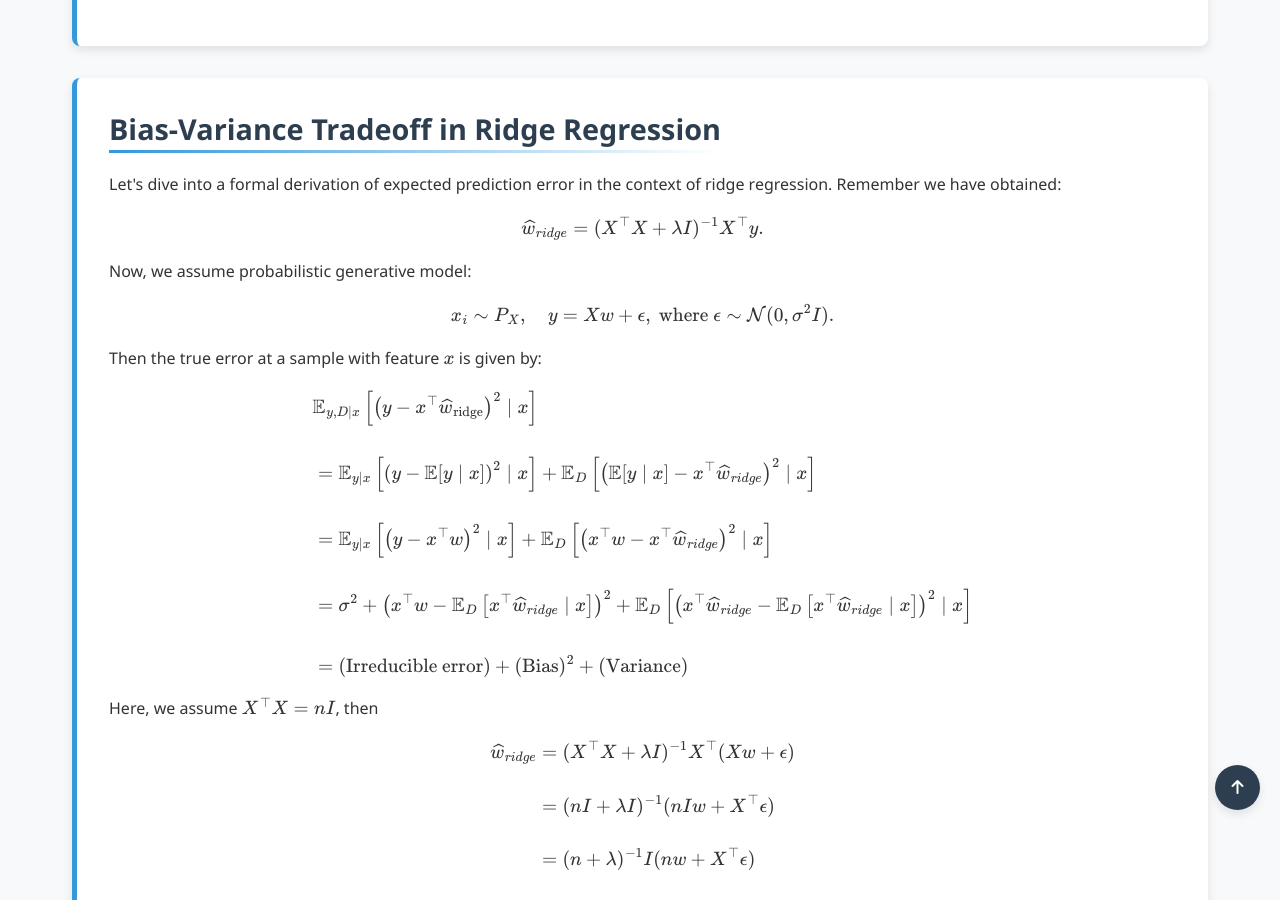
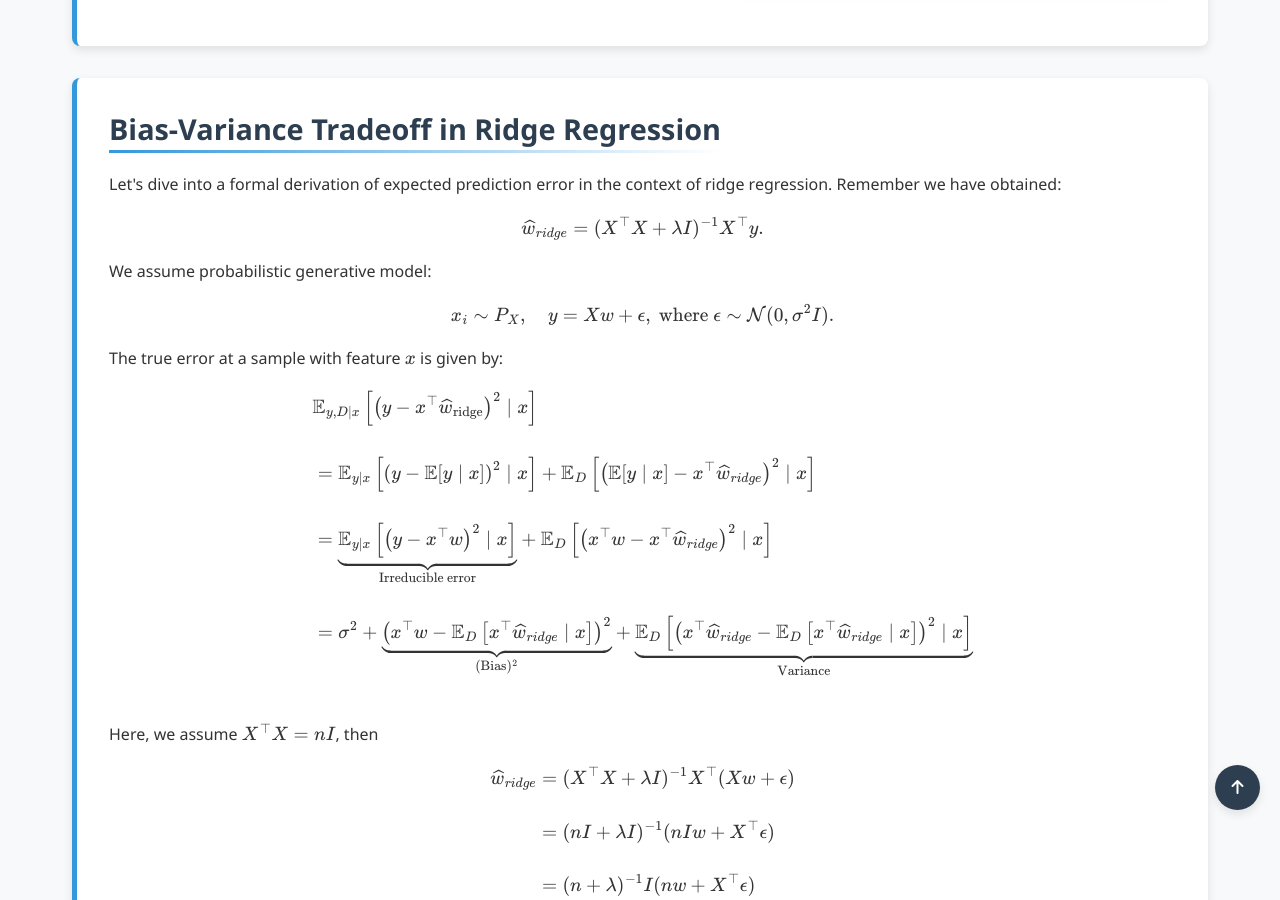
Before and after one commit to Yusukey01/yusukey01.github.io, a Jekyll site: the page built from Mathematics/Machine_learning/regression.html, in a window 1280 px wide and 900 px high, scrolled down 5755 px. Built offline with Jekyll 4.4.1, drawn with Linux system fonts in a browser that asks for light colours.

Commit message:
bias-variance tradeoff

```diff
--- a/Mathematics/Machine_learning/regression.html
+++ b/Mathematics/Machine_learning/regression.html
@@ -163,11 +163,11 @@ uses_python: false
                     \[
                     \widehat{w}_{ridge} = (X^\top X + \lambda I)^{-1}X^\top y.
                     \]
-                    Now, we assume probabilistic generative model:
+                    We assume probabilistic generative model:
                     \[
                     x_i \sim P_X, \quad y = Xw + \epsilon, \text{ where } \epsilon \sim \mathcal{N}(0, \sigma^2 I).
                     \]
-                    Then the true error at a sample with feature \(x\) is given by:
+                    The true error at a sample with feature \(x\) is given by:
                     \[
                     \begin{align*}
                     &\mathbb{E}_{y, D  \mid x} \left[ \left(y - x^\top \widehat{w}_{\text{ridge}} \right)^2 \mid x \right] \\\\
@@ -175,13 +175,12 @@ uses_python: false
                     &= \mathbb{E}_{y \mid x} \left[ \left(y - \mathbb{E}[y \mid x] \right)^2 \mid  x \right]
                         + \mathbb{E}_D \left[ \left( \mathbb{E}[y \mid  x]  -x^\top \widehat{w}_{ridge} \right)^2  \mid x  \right] \\\\
 
-                    &= \mathbb{E}_{y \mid x} \left[ \left(y - x^\top w \right)^2 \mid x \right]
+                    &= \underbrace{ \mathbb{E}_{y \mid x} \left[ \left(y - x^\top w \right)^2 \mid x \right] }_{\text{Irreducible error}}
                         + \mathbb{E}_D \left[ \left(x^\top w - x^\top \widehat{w}_{ridge} \right)^2 \mid x \right] \\\\
 
                     &= \sigma^2
-                        + \left(x^\top w - \mathbb{E}_D \left[x^\top  \widehat{w}_{ridge} \mid x \right] \right)^2
-                        + \mathbb{E}_D \left[ \left( x^\top \widehat{w}_{ridge} - \mathbb{E}_D \left[  x^\top \widehat{w}_{ridge} \mid x\right] \right)^2 \mid x \right] \\\\
-                    &= (\text{Irreducible error}) + (\text{Bias})^2 + (\text{Variance})
+                        + \underbrace{\left(x^\top w - \mathbb{E}_D \left[x^\top  \widehat{w}_{ridge} \mid x \right] \right)^2  }_{(\text{Bias})^2}
+                        + \underbrace{ \mathbb{E}_D \left[ \left( x^\top \widehat{w}_{ridge} - \mathbb{E}_D \left[  x^\top \widehat{w}_{ridge} \mid x\right] \right)^2 \mid x \right] }_{\text{Variance}} \\\\
                       \end{align*}
                     \]
                     Here, we assume \(X^\top X = n I\), then
```
